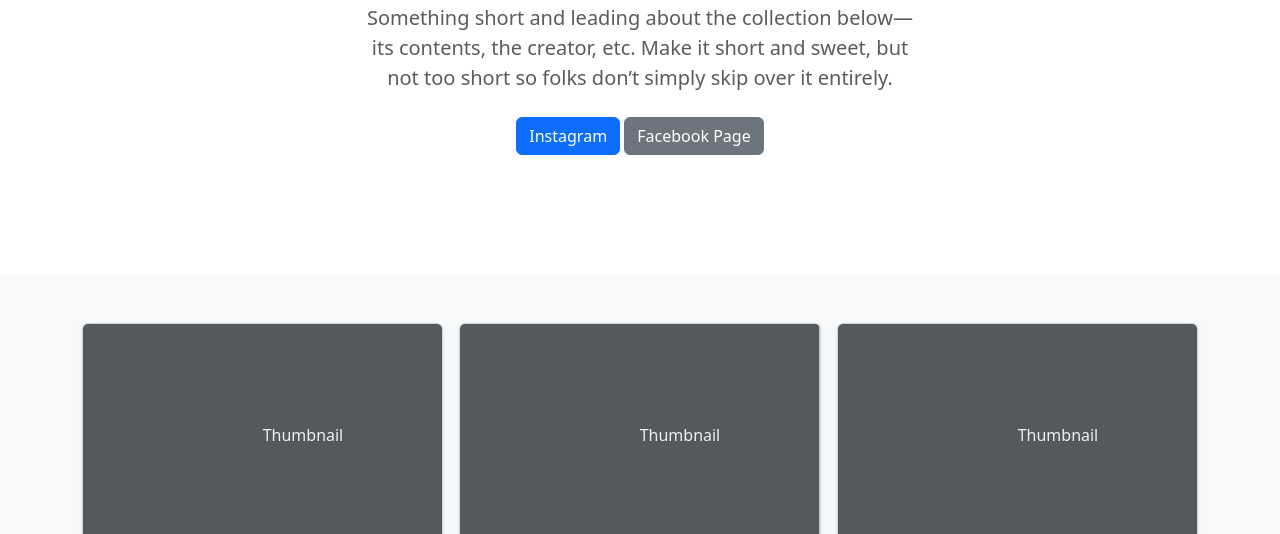
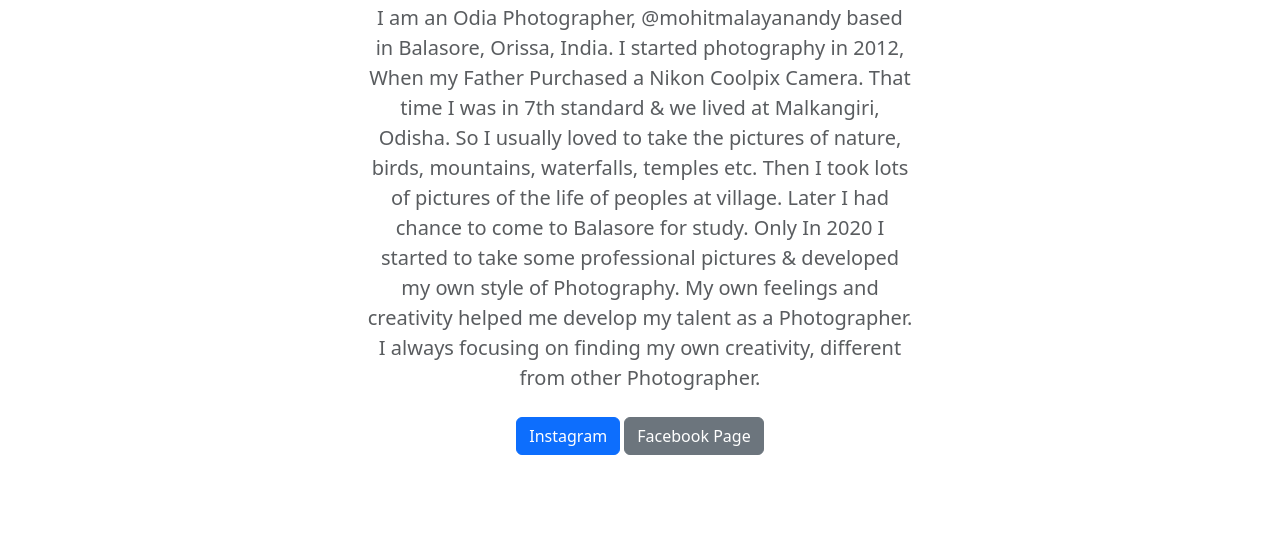
Before and after one commit to mohitmalayanandy/MNGallery, a plain HTML site: page index.html in a window 1280 px wide. Shown: the part 205-739 px from the top of the page. Drawn offline with nearby package versions, Linux system fonts and the light colour scheme.

Commit message:
Update index.html

```diff
--- a/index.html
+++ b/index.html
@@ -131,9 +131,7 @@
             <div class="row py-lg-5">
                 <div class="col-lg-6 col-md-8 mx-auto">
                     <h1 class="fw-light">MN Photography</h1>
-                    <p class="lead text-body-secondary">Something short and leading about the collection below—its
-                        contents, the creator, etc. Make it short and sweet, but not too short so folks don’t simply
-                        skip over it entirely.</p>
+                    <p class="lead text-body-secondary"> I am an Odia Photographer, @mohitmalayanandy  based in Balasore, Orissa, India. I started photography in 2012, When my Father Purchased a Nikon Coolpix Camera. That time I was in 7th standard & we lived at Malkangiri, Odisha. So I usually loved to take the pictures of nature, birds, mountains, waterfalls, temples etc. Then I took lots of pictures of the life of peoples at village. Later I had chance to come to Balasore for study. Only In 2020 I started to take some professional pictures & developed my own style of Photography. My own feelings and creativity helped me develop my talent as a Photographer. I always focusing on finding my own creativity, different from other Photographer.</p>
                     <p>
                         <a href="#" class="btn btn-primary my-2">Instagram</a>
                         <a href="#" class="btn btn-secondary my-2">Facebook Page</a>
```
